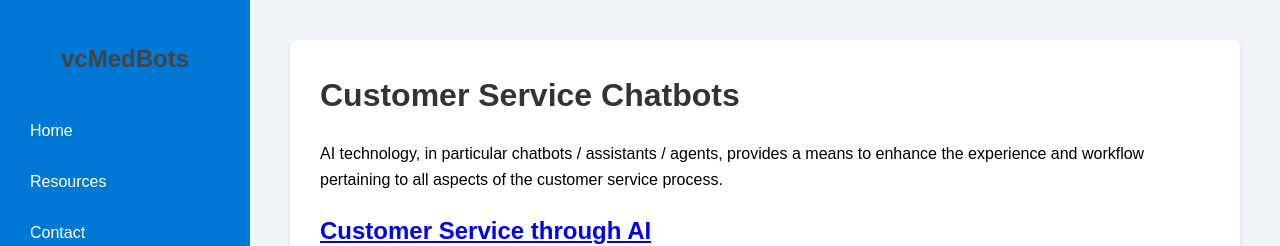
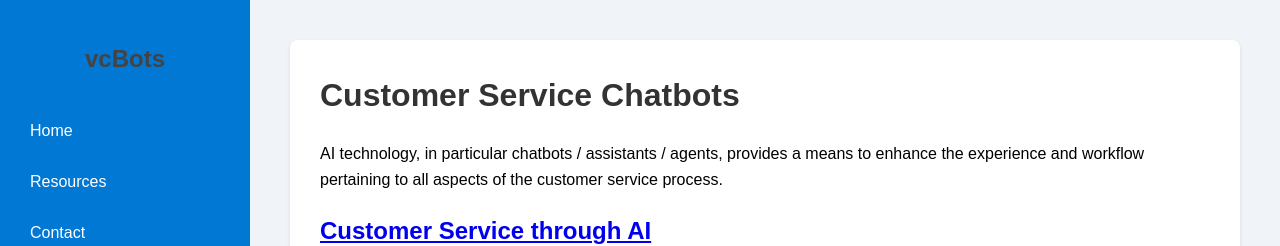
Before and after one commit to vcrsoft/vcrsoft.github.io, a Jekyll site: the page built from resources.md, in a window 1280 px wide. Shown: the top 246 px of the page. Built offline with Jekyll 4.4.1, drawn with Linux system fonts in a browser that asks for light colours.

Commit message:
Update _config.yml

```diff
--- a/_config.yml
+++ b/_config.yml
@@ -1,5 +1,5 @@
-title: vcMedBots
-description: Patient Engagement Chatbots
+title: vcBots
+description: Customer Service Chatbots
 footer_company_name: Vcrsoft LLC
 baseurl: ""
 url: "https://vcrsoft.com"
```
